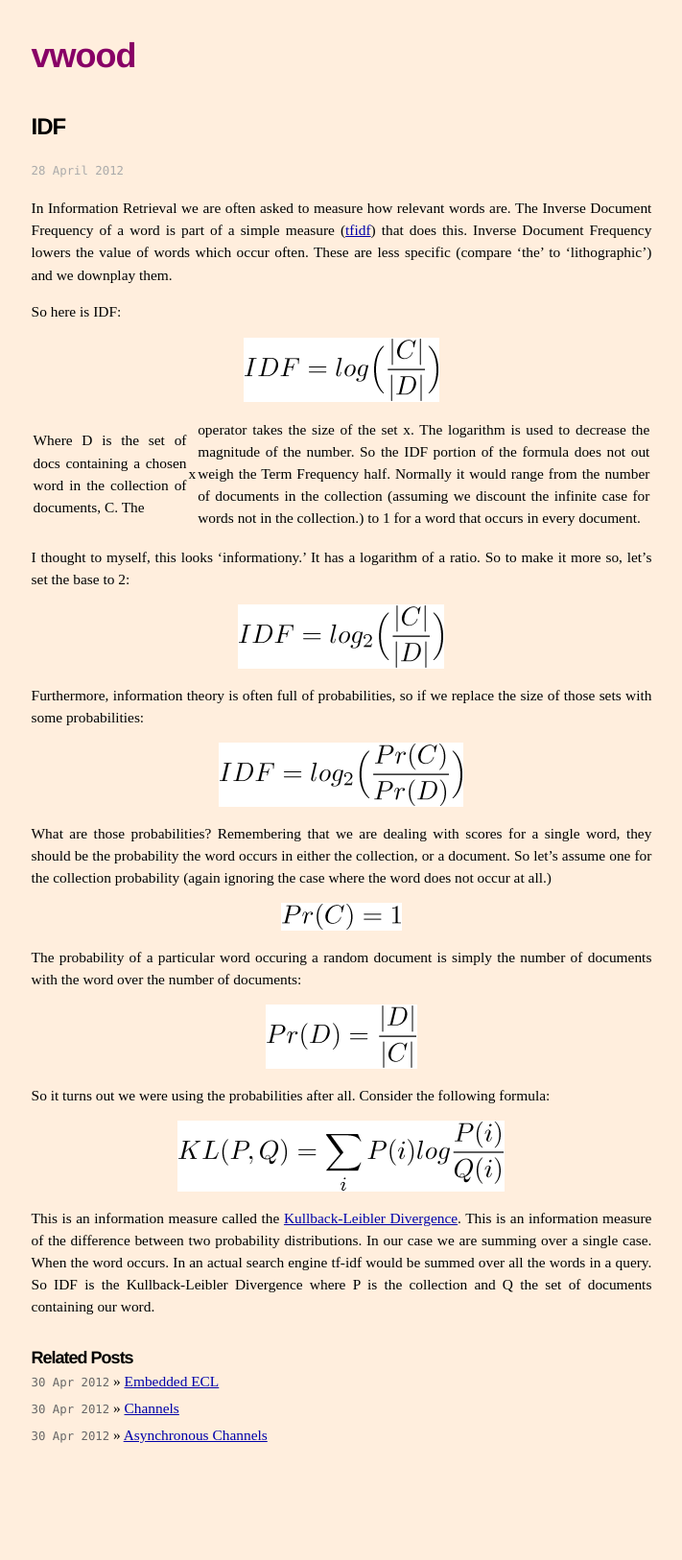
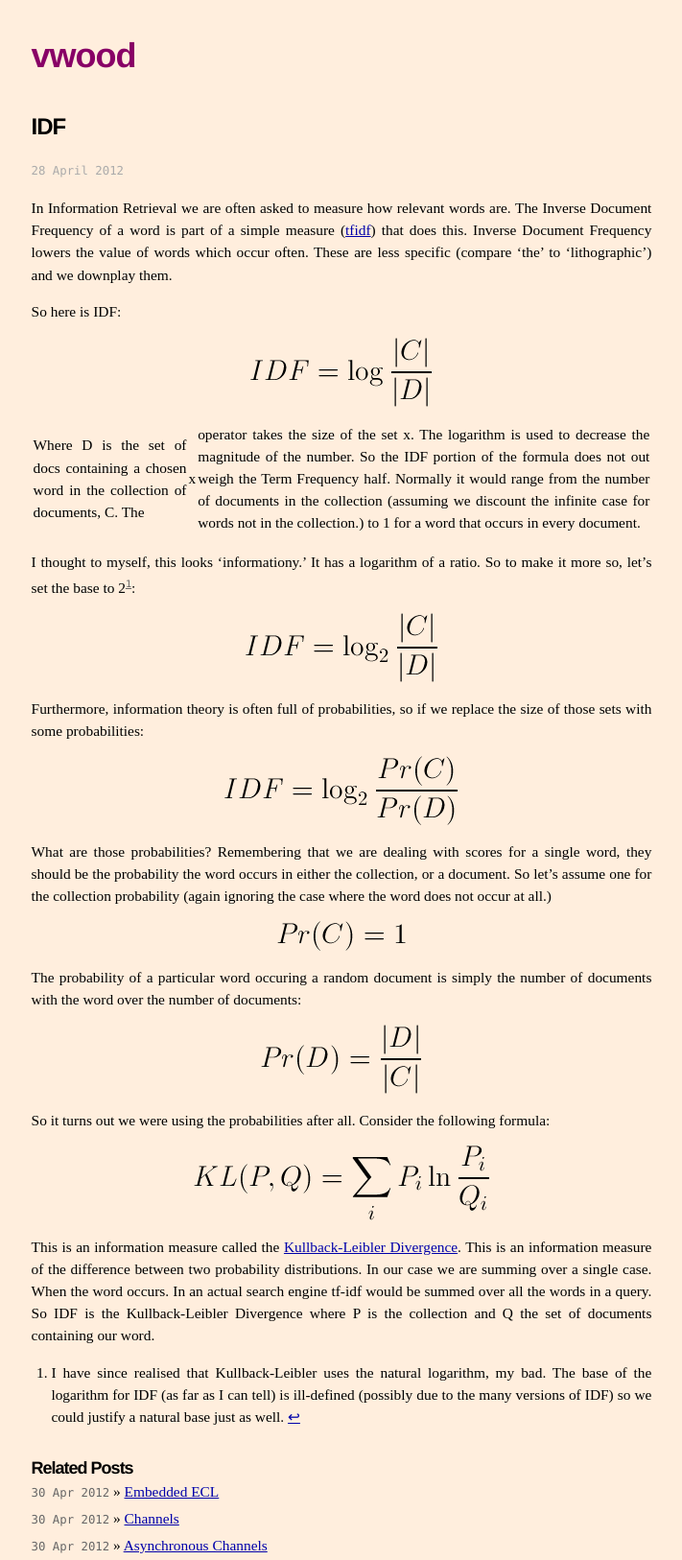
Before and after one commit to vwood/vwood.github.com, a Jekyll site: the page built from _posts/2012-4-28-idf.md, in a window 1280 px wide. Shown: the whole page at 96% size, without its empty margins (284-995 px from the left). Built offline with Jekyll 4.4.1, drawn with Linux system fonts in a browser that asks for light colours; before the commit the page ends 1511 px from its top, so only the background shows below that.

Commit message:
Fix IDF post.

```diff
--- a/_posts/2012-4-28-idf.md
+++ b/_posts/2012-4-28-idf.md
@@ -16,7 +16,7 @@ So here is IDF:
 
 Where D is the set of docs containing a chosen word in the collection of documents, C. The |x| operator takes the size of the set x. The logarithm is used to decrease the magnitude of the number. So the IDF portion of the formula does not out weigh the Term Frequency half. Normally it would range from the number of documents in the collection (assuming we discount the infinite case for words not in the collection.) to 1 for a word that occurs in every document.
 
-I thought to myself, this looks 'informationy.' It has a logarithm of a ratio. So to make it more so, let's set the base to 2:
+I thought to myself, this looks 'informationy.' It has a logarithm of a ratio. So to make it more so, let's set the base to 2[^1]:
 
 <img src="/images/idf-1.png" alt="IDF=log2(|C|/|D|)" />
 
@@ -37,3 +37,5 @@ So it turns out we were using the probabilities after all. Consider the followin
 <img src="/images/idf-5.png" alt="Kullback Leibler Divergence" />
 
 This is an information measure called the <a href="http://en.wikipedia.org/wiki/Kullback%E2%80%93Leibler_divergence" title="Kullback-Leibler Divergence">Kullback-Leibler Divergence</a>. This is an information measure of the difference between two probability distributions. In our case we are summing over a single case. When the word occurs. In an actual search engine tf-idf would be summed over all the words in a query. So IDF is the Kullback-Leibler Divergence where P is the collection and Q the set of documents containing our word.
+
+[^1]: I have since realised that Kullback-Leibler uses the natural logarithm, my bad. The base of the logarithm for IDF (as far as I can tell) is ill-defined (possibly due to the many versions of IDF) so we could justify a natural base just as well.
```
Also changed, not shown: images/idf-0.png, images/idf-1.png, images/idf-2.png, images/idf-3.png, images/idf-4.png, images/idf-5.png.
